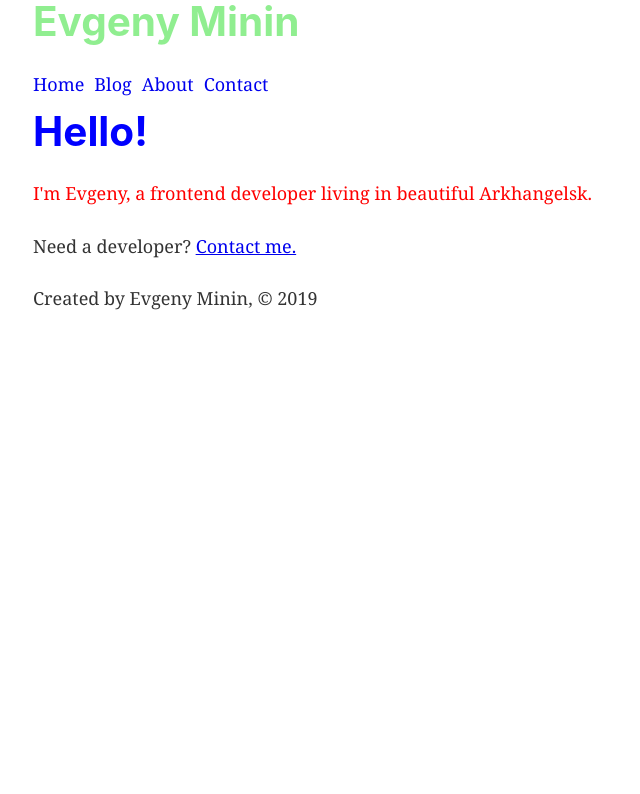
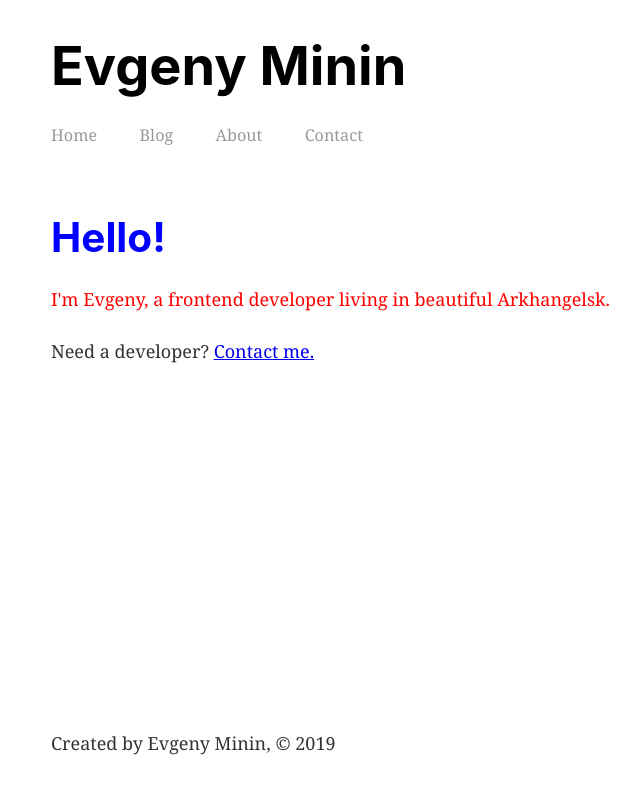
Before and after one commit to EvgenyMinin/gatsbyBootcamp, a Gatsby site: page / in a window 1280 px wide. Shown: the whole page, without its empty margins (31-671 px from the left). Built offline with nearby package versions, Linux system fonts and the light colour scheme; Gatsby itself is replaced by a stand-in of ours.

Commit message:
fix styles & footer in bottom

```diff
--- a/src/components/container.js
+++ b/src/components/container.js
@@ -1,6 +1,10 @@
 import styled from "styled-components"
 
 export const AppContainer = styled.div`
+  display: flex;
+  flex-direction: column;
+  min-height: 100vh;
   width: 90%;
   margin: 0 auto;
+  padding: 1rem;
 `
--- a/src/components/header.js
+++ b/src/components/header.js
@@ -3,19 +3,28 @@ import { Link } from "gatsby"
 import styled from "styled-components"
 
 const StyledHeader = styled.header`
-  h1 {
-    color: lightgreen;
+  padding: 1rem 0 3rem;
+  .title {
+    color: #000;
+    font-size: 3rem;
+    text-decoration: none;
   }
-  ul {
+  .nav-list {
     list-style: none;
     display: flex;
     margin: 0;
     padding: 0;
-    & li {
+    li {
       margin-right: 10px;
-      & a {
+      a {
         text-decoration: none;
-        padding: 10px 0;
+        font-size: 0.9rem;
+        margin-right: 1.3rem;
+        padding: 1rem 0.5rem 1rem 0;
+        color: #999;
+        &:hover {
+          color: #666666;
+        }
       }
     }
   }
@@ -24,9 +33,13 @@ const StyledHeader = styled.header`
 const Header = () => {
   return (
     <StyledHeader>
-      <h1>Evgeny Minin</h1>
+      <h1>
+        <Link className="title" to="/">
+          Evgeny Minin
+        </Link>
+      </h1>
       <nav>
-        <ul>
+        <ul className="nav-list">
           <li>
             <Link to="/">Home</Link>
           </li>
--- a/src/components/layout.js
+++ b/src/components/layout.js
@@ -1,14 +1,21 @@
 import React from "react"
+import styled from "styled-components"
 import Header from "./header"
 import Footer from "./footer"
 import { AppContainer } from "./container"
 import "../styles/index.scss"
 
+const StyledContent = styled.div`
+  flex-grow: 1;
+`
+
 const Layout = ({ children }) => {
   return (
     <AppContainer>
-      <Header />
-      <div>{children}</div>
+      <StyledContent>
+        <Header />
+        <div>{children}</div>
+      </StyledContent>
       <Footer />
     </AppContainer>
   )
```
